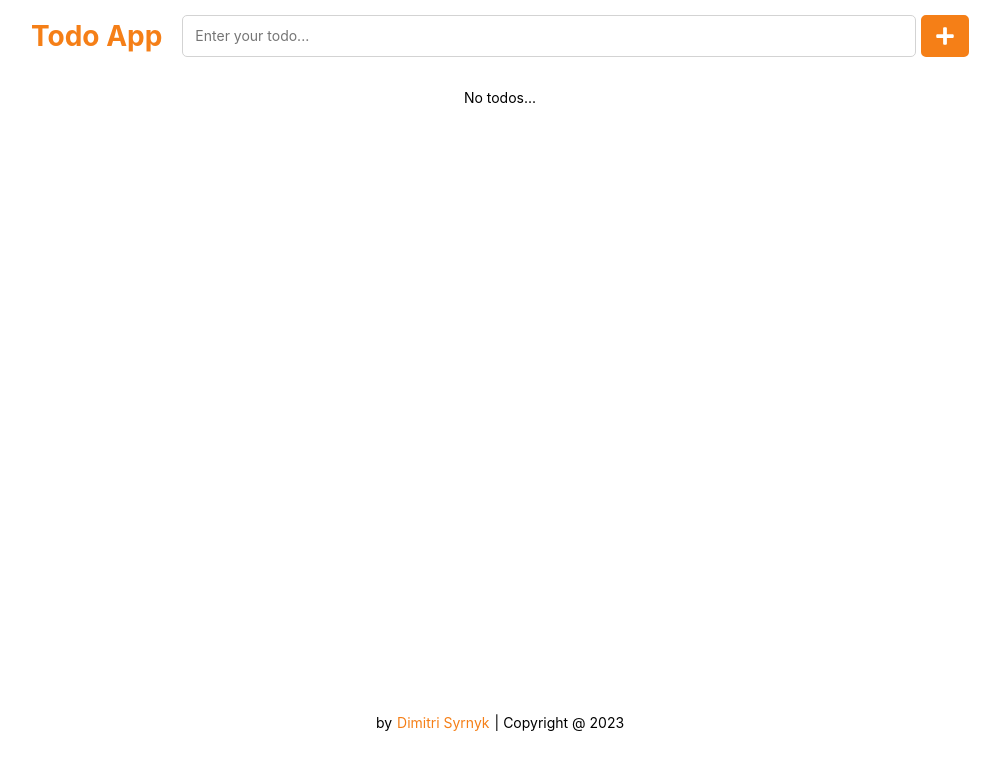
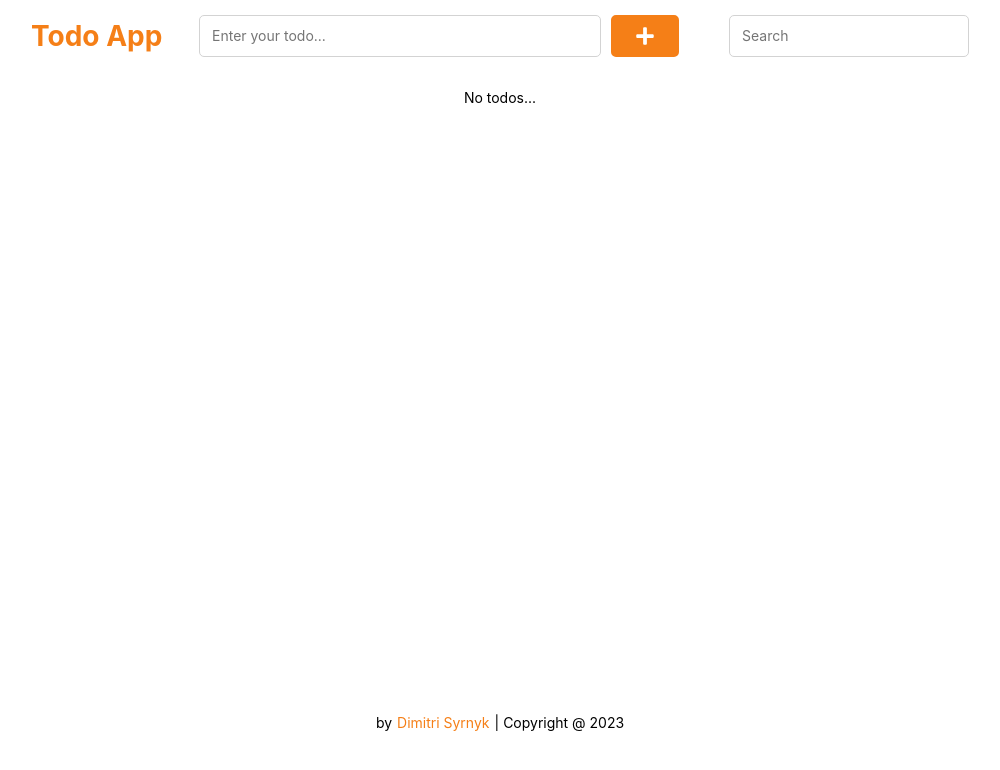
Before and after one commit to dimasyrnyk/todo-app, a React (Create React App) app: page / in a window 1280 px wide. Shown: the top 770 px of the page, without its empty margins (140-1140 px from the left). Built offline with nearby package versions, Linux system fonts and the light colour scheme.

Commit message:
added search component to header and logic to search todos and show them with filters, fixed styles for better UI after changes

```diff
--- a/src/components/Inputs/Input.scss
+++ b/src/components/Inputs/Input.scss
@@ -1,12 +1,14 @@
 @import "../../styles/colors.scss";
 
 .input {
+  position: relative;
   display: flex;
   flex: 1;
   flex-direction: column;
   align-items: flex-start;
 
   &__wrapper {
+    display: flex;
     border: 1px solid $border_color_light;
     border-radius: 5px;
     padding: 5px 10px;
@@ -22,6 +24,9 @@
   }
 
   &__error {
+    position: absolute;
+    top: 8px;
+    left: 10px;
     background-color: $background_color_error;
     padding: 2px 5px;
   }
--- a/src/components/Inputs/TodoInput.tsx
+++ b/src/components/Inputs/TodoInput.tsx
@@ -1,15 +1,22 @@
-import { FC, useState } from "react";
+import { FC, PropsWithChildren, useState } from "react";
 
 import "./Input.scss";
 import { InputMessage } from "../../types/app";
 
 type Props = {
+  placeholder: string;
   inputValue: string;
   setInputValue: (value: string) => void;
   onKeyDown: () => void;
 };
 
-const TodoInput: FC<Props> = ({ inputValue, setInputValue, onKeyDown }) => {
+const TodoInput: FC<PropsWithChildren<Props>> = ({
+  children,
+  placeholder,
+  inputValue,
+  setInputValue,
+  onKeyDown,
+}) => {
   const [showError, setShowError] = useState<boolean>(false);
   const [errorMessage, setErrorMessage] = useState<string>("");
 
@@ -51,10 +58,11 @@ const TodoInput: FC<Props> = ({ inputValue, setInputValue, onKeyDown }) => {
           className="input__body"
           type="text"
           value={inputValue}
-          placeholder="Enter your todo..."
+          placeholder={placeholder}
           onChange={handleChange}
           onKeyDown={handleKeyDown}
         />
+        {children}
       </form>
 
       {showError ? <div className="input__error">{errorMessage}</div> : null}
--- /dev/null
+++ b/src/components/Search/Search.scss
@@ -0,0 +1,26 @@
+@import "../../styles/colors.scss";
+
+.search {
+  &__wrapper {
+    flex: 1;
+  }
+
+  &__btn-close {
+    border: 1px solid $border_color_orange;
+    border-radius: 5px;
+    background-color: $background_color_white;
+    color: $text_color_orange;
+    font-size: 10px;
+    width: 24px;
+    height: 24px;
+    align-self: center;
+
+    &:hover {
+      scale: 1.1;
+    }
+
+    &:focus {
+      scale: 0.9;
+    }
+  }
+}
--- /dev/null
+++ b/src/components/Search/Search.tsx
@@ -0,0 +1,49 @@
+import { FC } from "react";
+import { useDispatch, useSelector } from "react-redux";
+import { ImCross } from "react-icons/im";
+
+import "./Search.scss";
+import TodoInput from "../../components/Inputs/TodoInput";
+import { searchTodos } from "../../store/todos/actions";
+import { AppDispatch, RootState } from "../../store";
+import { InputPlaceholder } from "../../types/app";
+
+const Search: FC = () => {
+  const { alltodos, searchValue } = useSelector((state: RootState) => ({
+    alltodos: state.todos.allTodos,
+    searchValue: state.todos.searchValue,
+  }));
+  const dispatch: AppDispatch = useDispatch();
+
+  function handleSearch(value: string = "") {
+    if (alltodos.length) {
+      dispatch(searchTodos(value.toLowerCase()));
+    }
+  }
+
+  function handleSearchReset() {
+    dispatch(searchTodos(""));
+  }
+
+  return (
+    <div className="search__wrapper">
+      <TodoInput
+        inputValue={searchValue}
+        setInputValue={handleSearch}
+        onKeyDown={handleSearch}
+        placeholder={InputPlaceholder.Search}
+      >
+        {!!searchValue && (
+          <button
+            className="search__btn-close"
+            onClick={handleSearchReset}
+          >
+            <ImCross />
+          </button>
+        )}
+      </TodoInput>
+    </div>
+  );
+};
+
+export default Search;
--- a/src/components/TodoModal/TodoModal.tsx
+++ b/src/components/TodoModal/TodoModal.tsx
@@ -8,6 +8,7 @@ import {
   formatLocaleToISO,
   formatISOToLocale,
 } from "../../utils/dateUtils";
+import { InputPlaceholder } from "../../types/app";
 
 type Props = {
   modalTitle: string;
@@ -78,6 +79,7 @@ const TodoModal: FC<Props> = ({
             inputValue={inputTitle}
             setInputValue={setInputTitle}
             onKeyDown={handleSave}
+            placeholder={InputPlaceholder.EnterTodo}
           />
         </span>
 
--- a/src/containers/Header/Header.scss
+++ b/src/containers/Header/Header.scss
@@ -10,21 +10,54 @@
       margin-bottom: 10px;
     }
 
-    .header__body {
-      width: 100%;
+    .header {
+      &__body {
+        width: 100%;
+        flex-direction: column;
+      }
+
+      &__add-todo-section {
+        margin-bottom: 10px;
+      }
     }
   }
 }
 
-/* ---------- MEDIA SCREEN -- TABLET && DESKTOP ---------- */
-@media (min-width: 601px) {
+/* ---------- MEDIA SCREEN -- TABLET ---------- */
+@media (min-width: 601px) and (max-width: 965px) {
   header {
     h1 {
       margin-right: 20px;
     }
 
-    .header__body {
-      flex: 1;
+    .header {
+      &__body {
+        flex-direction: column;
+        flex: 1;
+      }
+
+      &__add-todo-section {
+        margin-bottom: 10px;
+      }
+    }
+  }
+}
+
+/* ---------- MEDIA SCREEN -- DESKTOP ---------- */
+@media (min-width: 968px) {
+  header {
+    h1 {
+      margin-right: 20px;
+    }
+
+    .header {
+      &__body {
+        flex: 1;
+      }
+
+      &__add-todo-section {
+        margin-right: 50px;
+      }
     }
   }
 }
@@ -36,6 +69,7 @@ header {
 
   h1 {
     color: $text_color_orange;
+    width: 148px;
   }
 
   .header {
@@ -44,9 +78,15 @@ header {
       justify-content: space-between;
     }
 
+    &__add-todo-section {
+      display: flex;
+      flex: 2;
+      align-items: flex-start;
+    }
+
     &__btn-add {
-      margin-left: 5px;
-      padding: 0 12px;
+      margin-left: 10px;
+      padding: 9px 22px;
       border-radius: 5px;
       border: 2px solid $border_color_orange;
       background-color: $background_color_orange;
--- a/src/containers/Header/Header.tsx
+++ b/src/containers/Header/Header.tsx
@@ -1,5 +1,5 @@
 import { FC, useState } from "react";
-import { useDispatch } from "react-redux";
+import { useDispatch, useSelector } from "react-redux";
 import { FaPlus } from "react-icons/fa";
 
 import "./Header.scss";
@@ -7,12 +7,17 @@ import { timeNow, tomorrow } from "../../utils/dateUtils";
 import TodoModal from "../../components/TodoModal/TodoModal";
 import TodoInput from "../../components/Inputs/TodoInput";
 import { createTodo } from "../../store/todos/actions";
-import { AppDispatch } from "../../store";
+import { AppDispatch, RootState } from "../../store";
 import { ITodo } from "../../types/todo";
+import { InputPlaceholder } from "../../types/app";
+import Search from "../../components/Search/Search";
 
 const Header: FC = () => {
   const [value, setValue] = useState<string>("");
   const [isOpen, setIsOpen] = useState<boolean>(false);
+  const searchValue = useSelector(
+    (state: RootState) => state.todos.searchValue
+  );
   const dispatch: AppDispatch = useDispatch();
 
   function handleSubmit(start = timeNow(), end = tomorrow()) {
@@ -36,19 +41,21 @@ const Header: FC = () => {
     <header>
       <h1>Todo App</h1>
       <span className="header__body">
+        <div className="header__add-todo-section">
           <TodoInput
             inputValue={value}
             setInputValue={setValue}
             onKeyDown={handleSubmit}
+            placeholder={InputPlaceholder.EnterTodo}
           />
-
           <button
             className="header__btn-add"
             onClick={handleOpen}
           >
             <FaPlus />
           </button>
-
+        </div>
+        <Search />
         {isOpen && (
           <TodoModal
             modalTitle="Add todo"
--- a/src/containers/Main/Main.tsx
+++ b/src/containers/Main/Main.tsx
@@ -4,13 +4,18 @@ import { useSelector } from "react-redux";
 import "./Main.scss";
 import TodosList from "../../components/Todos/TodosList";
 import { RootState } from "../../store";
+import { ITodo } from "../../types/todo";
 
 const Main: FC = () => {
-  const todos = useSelector((state: RootState) => state.todos);
+  const todosFilteredByValue = useSelector((state: RootState) => {
+    return state.todos.allTodos.filter((todo: ITodo) =>
+      todo.title.toLowerCase().includes(state.todos.searchValue)
+    );
+  });
 
   return (
     <main>
-      <TodosList todos={todos} />
+      <TodosList todos={todosFilteredByValue} />
     </main>
   );
 };
--- a/src/store/todos/actions.ts
+++ b/src/store/todos/actions.ts
@@ -24,3 +24,8 @@ export const editTodo = (todo: ITodo) => ({
   type: TodosTypes.EDIT_TODO,
   payload: todo,
 });
+
+export const searchTodos = (value: string) => ({
+  type: TodosTypes.SEARCH_TODO,
+  payload: value,
+});
--- a/src/store/todos/reducers.ts
+++ b/src/store/todos/reducers.ts
@@ -1,30 +1,43 @@
-import { ITodo } from "../../types/todo";
-import { TodosTypes, TodosAction } from "../types/todos";
+import { TodosTypes, TodosAction, TodosState } from "../types/todos";
 
-const initialState: ITodo[] = [];
+const initialState: TodosState = {
+  allTodos: [],
+  searchValue: "",
+};
 
 export default function todosReducer(
   state = initialState,
   action: TodosAction
-): ITodo[] {
+): TodosState {
   switch (action.type) {
     case TodosTypes.ADD_TODO:
-      return [action.payload, ...state];
+      return { ...state, allTodos: [action.payload, ...state.allTodos] };
     case TodosTypes.TOGGLE_COMPLETE_TODO:
-      const newTodos = state.map((todo) => {
+      const newTodos = state.allTodos.map((todo) => {
         return todo.id === action.payload
           ? { ...todo, isCompleted: !todo.isCompleted }
           : todo;
       });
-      return newTodos;
+      return { ...state, allTodos: newTodos };
     case TodosTypes.DELETE_ALL_COMPLETED_TODO:
-      return state.filter((todo) => !todo.isCompleted);
+      return {
+        ...state,
+        allTodos: state.allTodos.filter((todo) => !todo.isCompleted),
+      };
     case TodosTypes.DELETE_TODO:
-      return state.filter((todo) => todo.id !== action.payload);
+      return {
+        ...state,
+        allTodos: state.allTodos.filter((todo) => todo.id !== action.payload),
+      };
     case TodosTypes.EDIT_TODO:
-      return state.map((todo) =>
-        todo.id === action.payload.id ? action.payload : todo
-      );
+      return {
+        ...state,
+        allTodos: state.allTodos.map((todo) =>
+          todo.id === action.payload.id ? action.payload : todo
+        ),
+      };
+    case TodosTypes.SEARCH_TODO:
+      return { ...state, searchValue: action.payload };
     default:
       return state;
   }
--- a/src/store/types/todos.ts
+++ b/src/store/types/todos.ts
@@ -1,4 +1,9 @@
 import { ITodo } from "../../types/todo";
+
+export interface TodosState {
+  allTodos: ITodo[];
+  searchValue: string;
+}
 
 export enum TodosTypes {
   ADD_TODO = "todos/ADD",
@@ -6,6 +11,7 @@ export enum TodosTypes {
   DELETE_ALL_COMPLETED_TODO = "todos/DELETE_ALL_COMPLETED",
   DELETE_TODO = "todos/DELETE",
   EDIT_TODO = "todos/EDIT",
+  SEARCH_TODO = "todos/SEARCH",
 }
 
 interface AddAction {
@@ -32,9 +38,15 @@ interface EditAction {
   payload: ITodo;
 }
 
+interface SearchAction {
+  type: TodosTypes.SEARCH_TODO;
+  payload: string;
+}
+
 export type TodosAction =
   | AddAction
   | ToggleCompleteAction
   | DeleteAllCompletedAction
   | DeleteAction
-  | EditAction;
+  | EditAction
+  | SearchAction;
--- a/src/types/app.ts
+++ b/src/types/app.ts
@@ -8,3 +8,8 @@ export enum NavBarTabs {
   Active = "active",
   Completed = "completed",
 }
+
+export enum InputPlaceholder {
+  Search = "Search",
+  EnterTodo = "Enter your todo...",
+}
```
Lines whose indentation alone changed are shown as unchanged.
